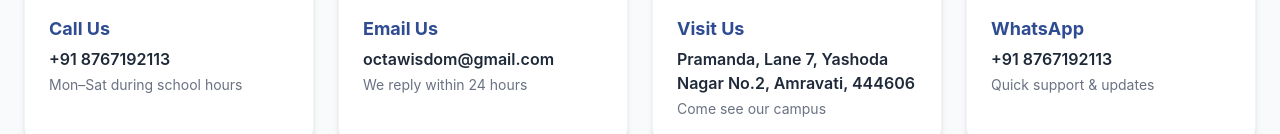
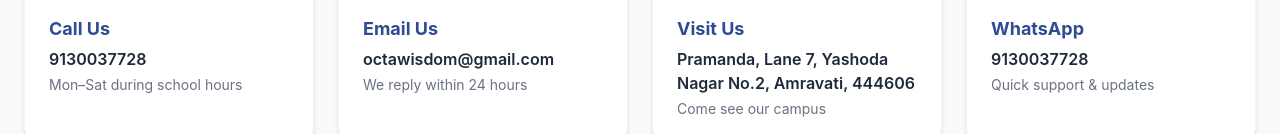
Before and after one commit to kirankhakare/Pre_School_Platform, a React (Vite) app in the folder client/: page /contact in a window 1280 px wide. Shown: the part 794-928 px from the top of the page. Built offline with nearby package versions, Linux system fonts and the light colour scheme; no server answers.

Commit message:
Update_Number

```diff
--- a/client/src/common/components/Footer.jsx
+++ b/client/src/common/components/Footer.jsx
@@ -155,7 +155,7 @@ function Footer() {
                   <Phone size={18} className="text-[#2F4C92]" />
                 </div>
 
-                +91 8767192113
+                9130037728
 
               </li>
 
--- a/client/src/common/components/contact/ContactInfoCardsSection.jsx
+++ b/client/src/common/components/contact/ContactInfoCardsSection.jsx
@@ -6,7 +6,7 @@ function ContactInfoCardsSection() {
   const contactCards = [
     {
       title: "Call Us",
-      value: "+91 8767192113",
+      value: "9130037728",
       subtitle: "Mon–Sat during school hours",
       icon: Phone
     },
@@ -24,7 +24,7 @@ function ContactInfoCardsSection() {
     },
     {
       title: "WhatsApp",
-      value: "+91 8767192113",
+      value: "9130037728",
       subtitle: "Quick support & updates",
       icon: MessageCircle
     }
--- a/client/src/common/components/contact/SocialMediaSection.jsx
+++ b/client/src/common/components/contact/SocialMediaSection.jsx
@@ -23,7 +23,7 @@ function SocialMediaSection() {
       description: "Chat with us instantly",
       icon: MessageCircle,
       emoji: "💬",
-      link: "https://wa.me/918767192113"
+      link: "https://wa.me/919130037728"
     }
   ];
 
--- a/client/src/common/components/contact/VisitCTASection.jsx
+++ b/client/src/common/components/contact/VisitCTASection.jsx
@@ -48,7 +48,7 @@ function VisitCTASection() {
 
           {/* Call Button */}
           <a
-            href="tel:+918767192113"
+            href="tel:+919130037728"
             className="flex items-center justify-center gap-2 border-2 border-[#E87D1E] text-[#E87D1E] hover:bg-[#E87D1E] hover:text-white font-semibold px-6 py-3 rounded-xl transition"
           >
             <Phone size={20} />
--- a/client/src/common/pages/Career.jsx
+++ b/client/src/common/pages/Career.jsx
@@ -62,7 +62,7 @@ const Careers = () => {
           </p>
 
           <p className="mt-2 text-gray-700">
-            📞 Contact: 8767192113 / 7219792131
+            📞 Contact: 9130037728
           </p>
 
           <button className="mt-5 bg-blue-600 text-white px-6 py-2 rounded-xl hover:bg-blue-700 transition">
--- a/client/src/common/pages/PrivacyPolicy.jsx
+++ b/client/src/common/pages/PrivacyPolicy.jsx
@@ -242,7 +242,7 @@ function PrivacyPolicy() {
                   <MapPin size={16} /> Pramanda, Lane 7, Yashoda Nagar No. 2, Amravati, 444606
                 </p>
                 <p className="flex items-center gap-2">
-                  <Phone size={16} /> +91 8767192113
+                  <Phone size={16} /> +91 9130037728
                 </p>
                 <p className="flex items-center gap-2">
                   <Mail size={16} /> octawisdom2026@gmail.com
--- a/client/src/common/pages/Terms.jsx
+++ b/client/src/common/pages/Terms.jsx
@@ -184,7 +184,7 @@ function Terms() {
                   <MapPin size={16} /> Pramanda, Lane 7, Yashoda Nagar No. 2, Amravati, 444606
                 </p>
                 <p className="flex items-center gap-2">
-                  <Phone size={16} /> +91 8767192113
+                  <Phone size={16} /> +91 9130037728
                 </p>
                 <p className="flex items-center gap-2">
                   <Mail size={16} /> octawisdom2026@gmail.com
```
